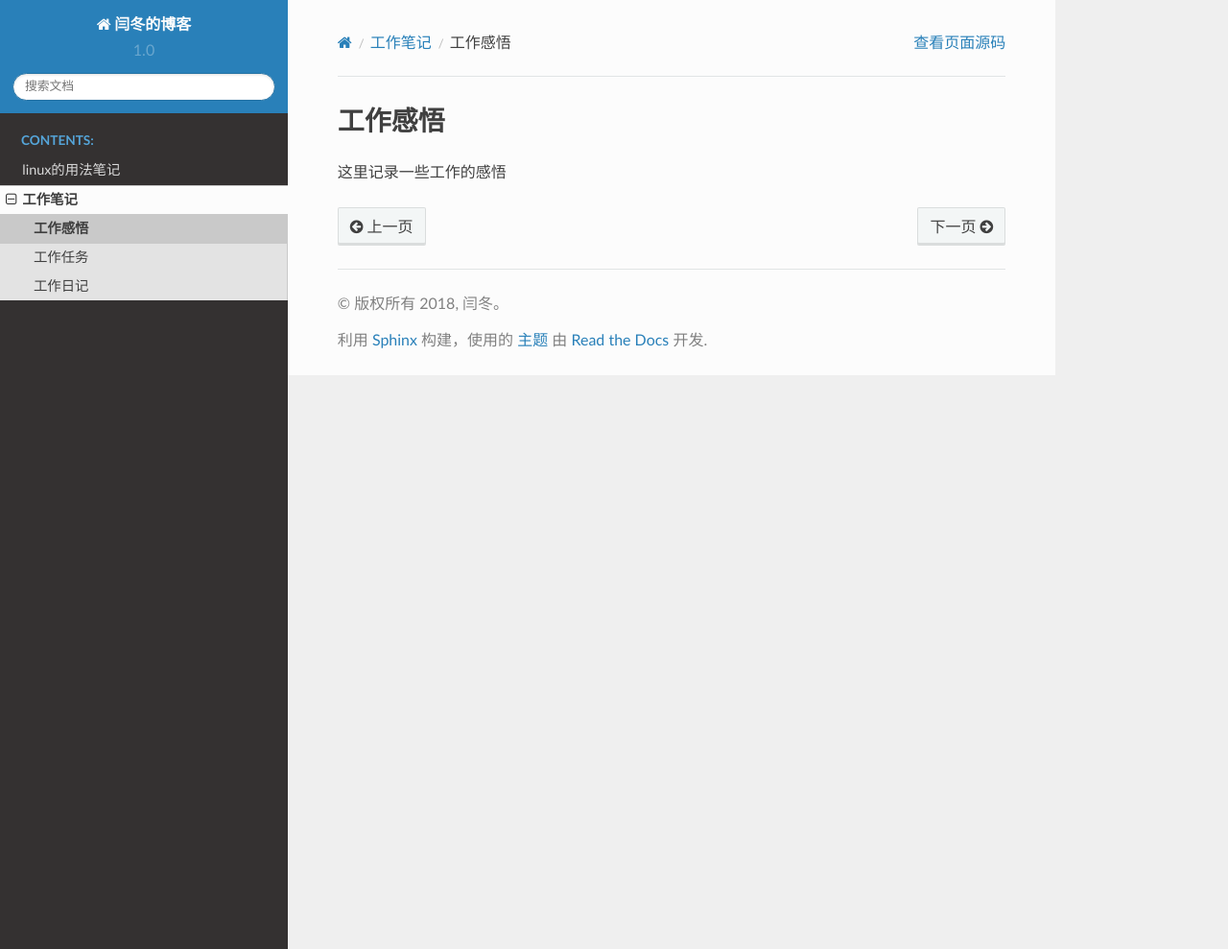
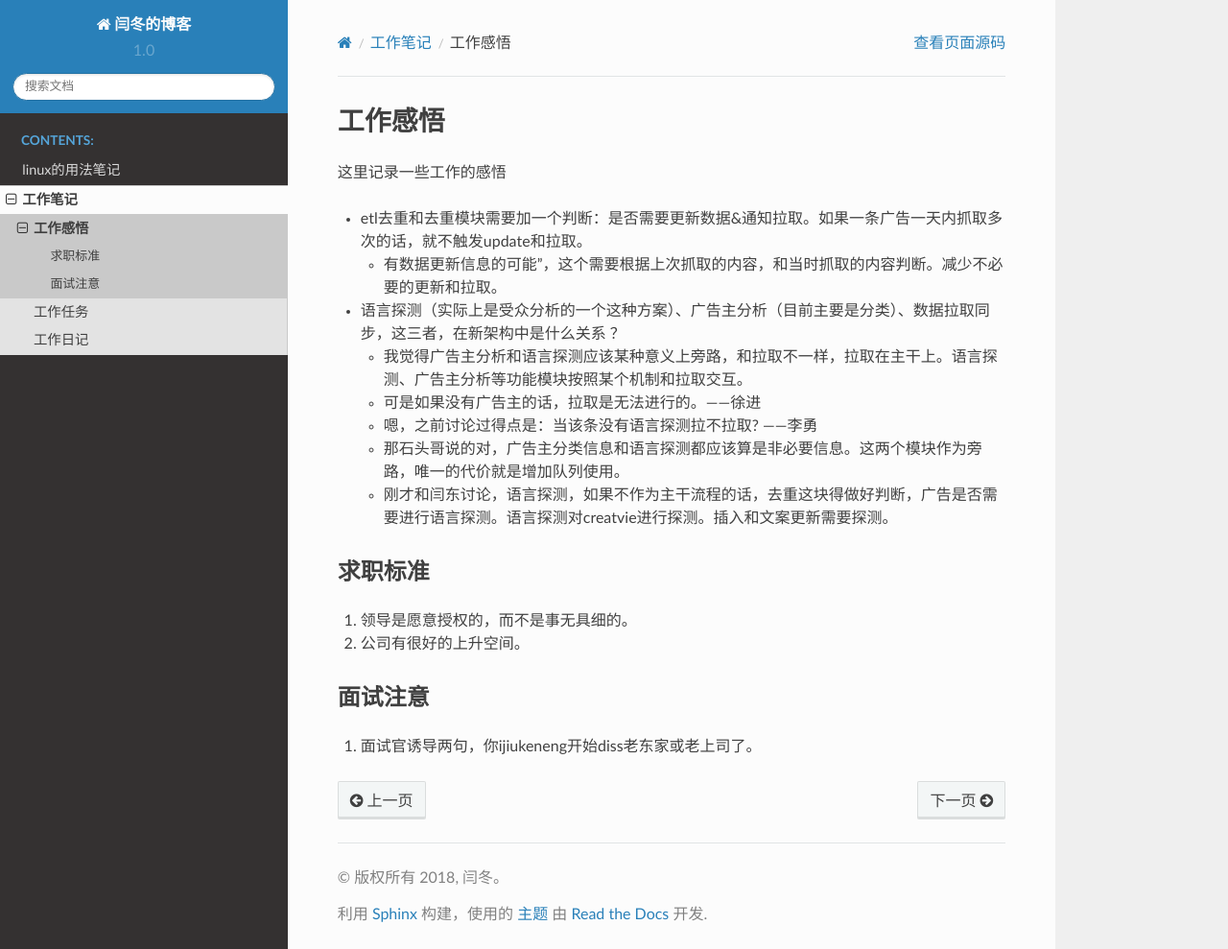
Before and after one commit to kuteng/blog, a Sphinx documentation site: the page built from source/work/note.rst, in a window 1280 px wide and 989 px high. Shown: the whole window at 96% size. Built offline with Sphinx 7.4.7 and the Read the Docs theme 2.0.0, drawn with Linux system fonts in a browser that asks for light colours.

Commit message:
更新工作感悟

```diff
--- a/source/work/note.rst
+++ b/source/work/note.rst
@@ -6,3 +6,24 @@
    :caption: Contents:
 
 这里记录一些工作的感悟
+
+- etl去重和去重模块需要加一个判断：是否需要更新数据&通知拉取。如果一条广告一天内抓取多次的话，就不触发update和拉取。
+
+  - 有数据更新信息的可能”，这个需要根据上次抓取的内容，和当时抓取的内容判断。减少不必要的更新和拉取。
+
+- 语言探测（实际上是受众分析的一个这种方案）、广告主分析（目前主要是分类）、数据拉取同步，这三者，在新架构中是什么关系 ？
+
+  - 我觉得广告主分析和语言探测应该某种意义上旁路，和拉取不一样，拉取在主干上。语言探测、广告主分析等功能模块按照某个机制和拉取交互。
+  - 可是如果没有广告主的话，拉取是无法进行的。——徐进
+  - 嗯，之前讨论过得点是：当该条没有语言探测拉不拉取? ——李勇
+  - 那石头哥说的对，广告主分类信息和语言探测都应该算是非必要信息。这两个模块作为旁路，唯一的代价就是增加队列使用。
+  - 刚才和闫东讨论，语言探测，如果不作为主干流程的话，去重这块得做好判断，广告是否需要进行语言探测。语言探测对creatvie进行探测。插入和文案更新需要探测。
+
+求职标准
+^^^^^^^^^^^^^
+1.  领导是愿意授权的，而不是事无具细的。
+#.  公司有很好的上升空间。
+
+面试注意
+^^^^^^^^^^^^^
+1.  面试官诱导两句，你ijiukeneng开始diss老东家或老上司了。
```
